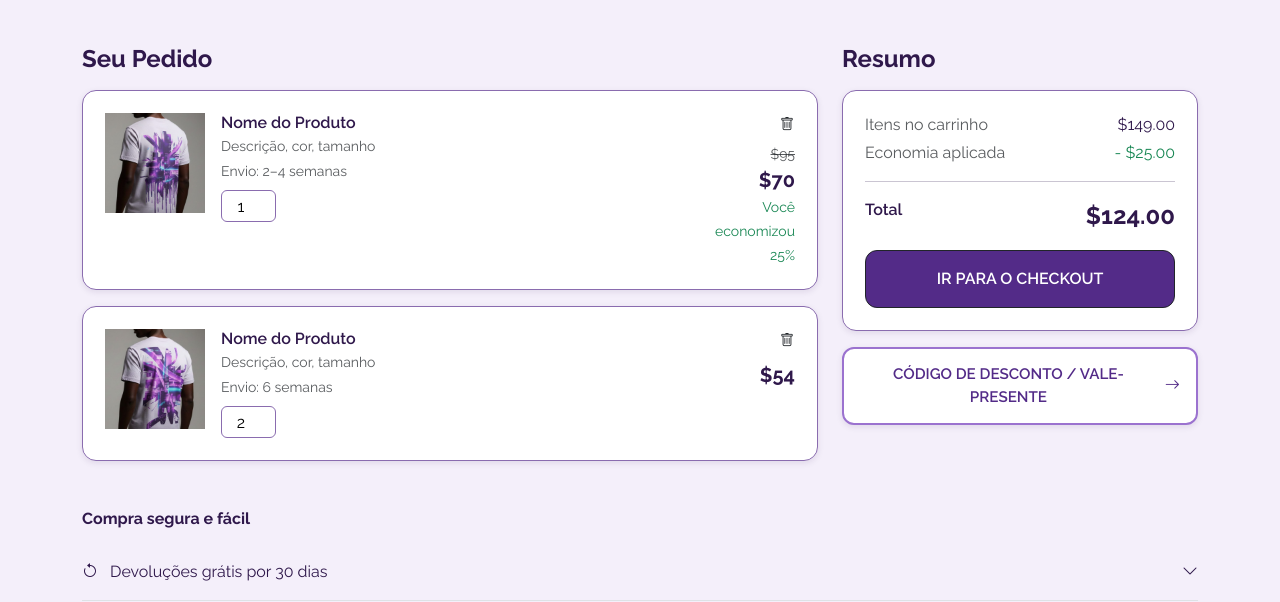
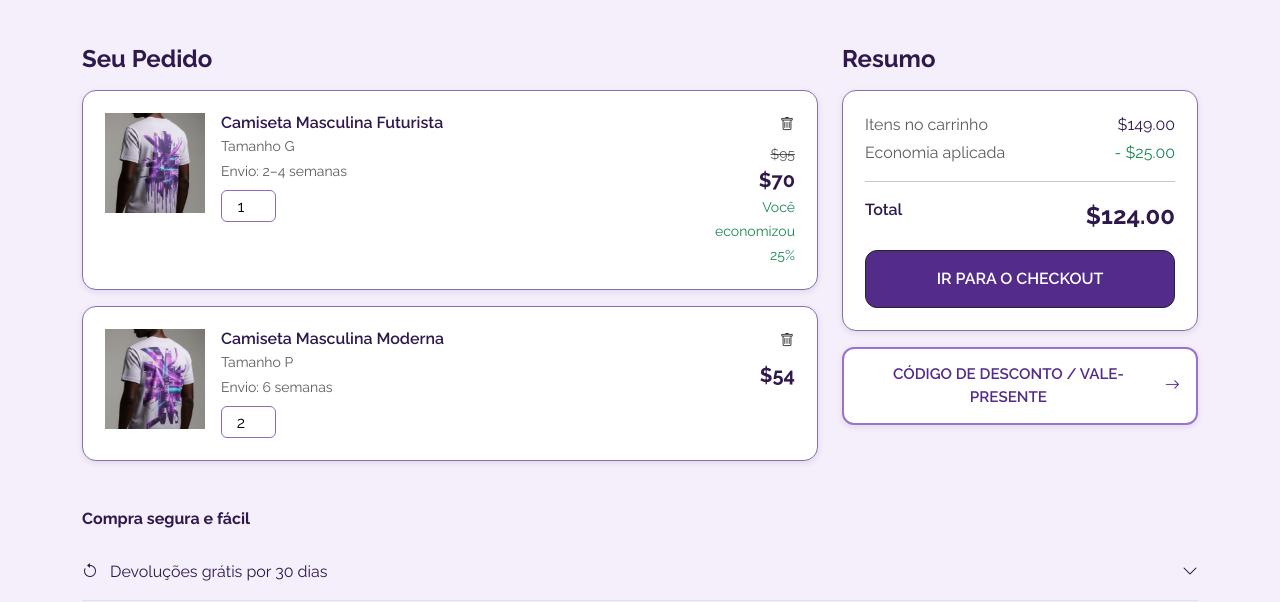
Before and after one commit to lcardia-coder/Multiverse-Outfits, a plain HTML site: page carrinho.html in a window 1280 px wide. Shown: the part 198-800 px from the top of the page. Drawn offline with nearby package versions, Linux system fonts and the light colour scheme.

Commit message:
Update carrinho.html

```diff
--- a/carrinho.html
+++ b/carrinho.html
@@ -63,8 +63,8 @@
                         <img src="./img/camisa4.jpeg" alt="Produto 1" class="img-fluid me-3" style="width:100px; height:auto;">
 
                         <div>
-                            <h6 class="fw-semibold mb-1">Nome do Produto</h6>
-                            <p class="text-muted small mb-1">Descrição, cor, tamanho</p>
+                            <h6 class="fw-semibold mb-1">Camiseta Masculina Futurista</h6>
+                            <p class="text-muted small mb-1">Tamanho G</p>
                             <p class="text-muted small mb-2">Envio: 2–4 semanas</p>
 
                             <input type="number" class="quantity-input" min="1" value="1">
@@ -93,8 +93,8 @@
                         <img src="./img/camisa1.jpeg" alt="Produto 2" class="img-fluid me-3" style="width:100px; height:auto;">
 
                         <div>
-                            <h6 class="fw-semibold mb-1">Nome do Produto</h6>
-                            <p class="text-muted small mb-1">Descrição, cor, tamanho</p>
+                            <h6 class="fw-semibold mb-1">Camiseta Masculina Moderna</h6>
+                            <p class="text-muted small mb-1">Tamanho P</p>
                             <p class="text-muted small mb-2">Envio: 6 semanas</p>
 
                             <input type="number" class="quantity-input" min="1" value="2">
```
